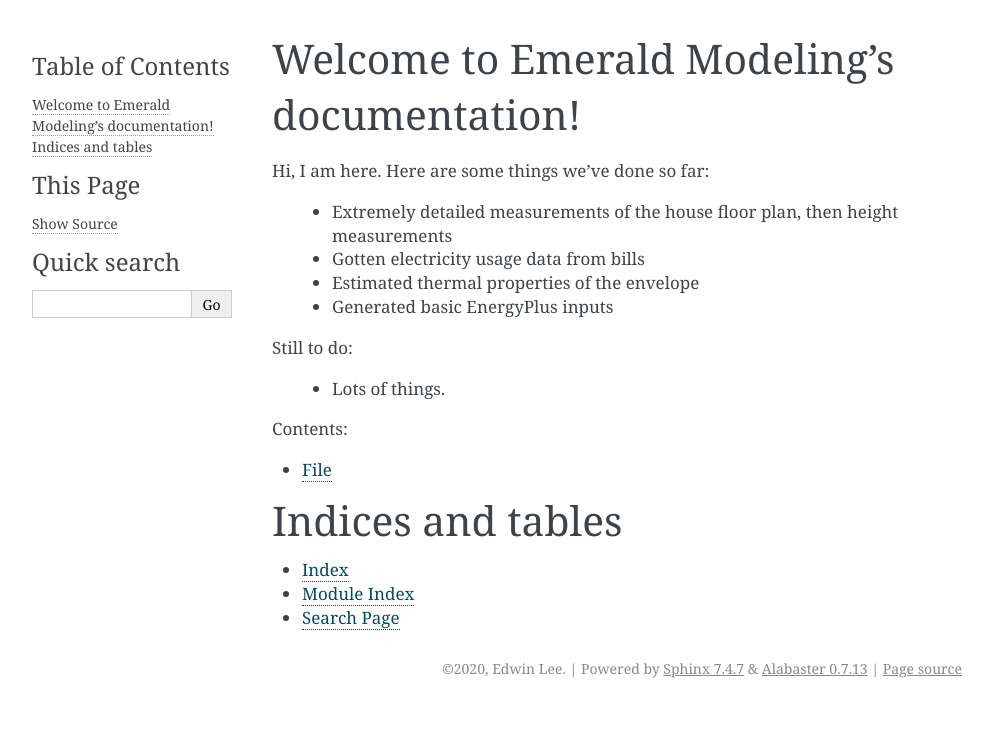
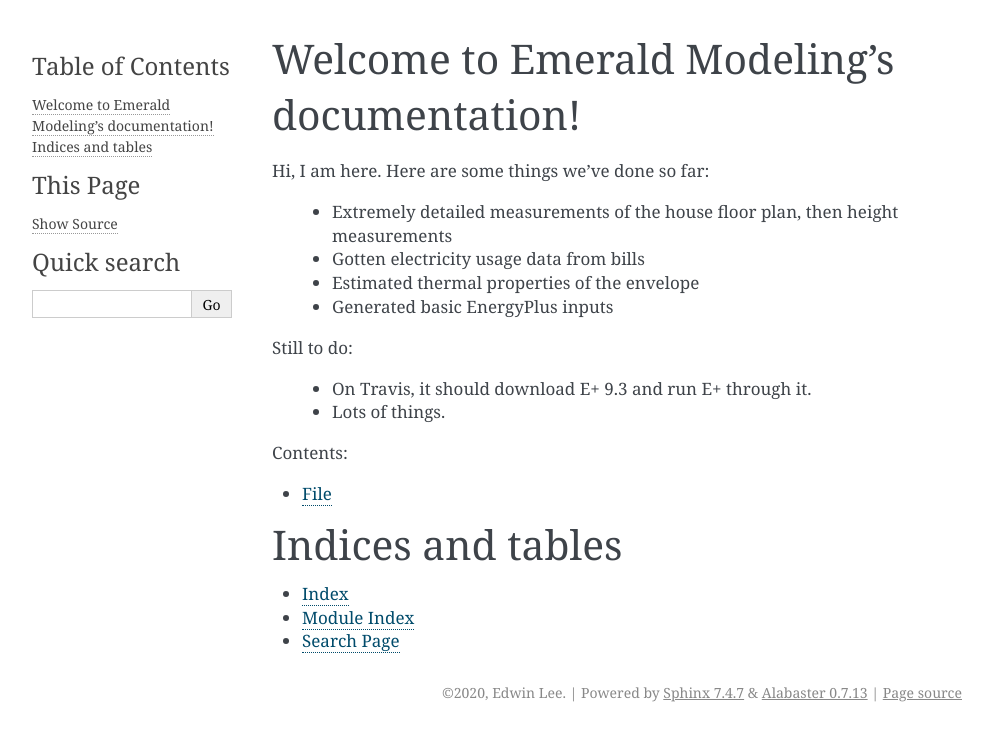
Before and after one commit to okielife/Emerald, a Sphinx documentation site: the page built from docs/index.rst, in a window 1280 px wide. Shown: the top 741 px of the page, without its empty margins (148-1141 px from the left). Built offline with Sphinx 7.4.7, drawn with Linux system fonts in a browser that asks for light colours.

```diff
--- a/docs/index.rst
+++ b/docs/index.rst
@@ -16,6 +16,7 @@
 
 Still to do:
 
+ - On Travis, it should download E+ 9.3 and run E+ through it.
  - Lots of things.
 
 .. toctree::
```
